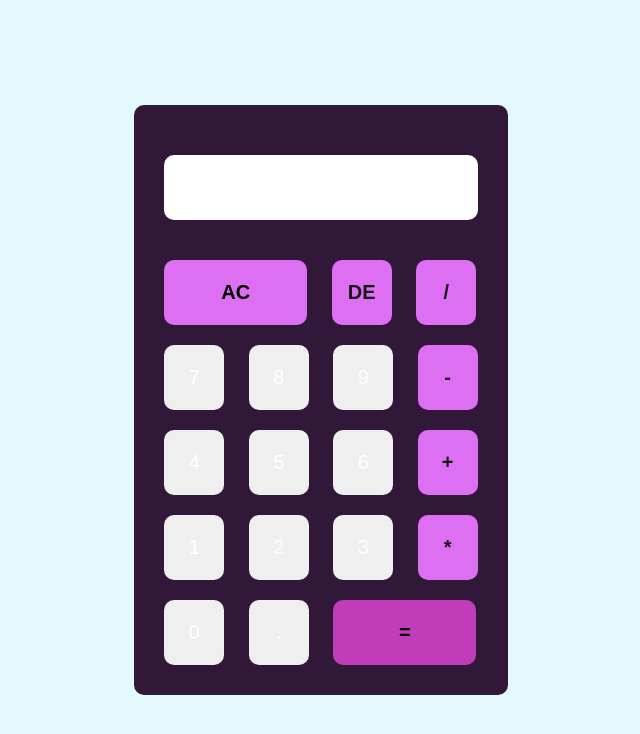
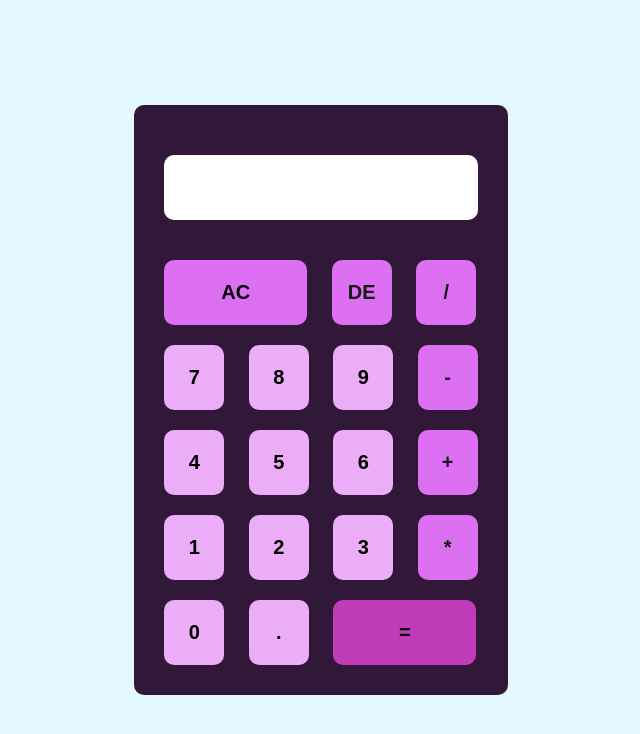
Before and after one commit to maroua18-dhr/calculator, a plain HTML site: page index.html in a window 1280 px wide. Shown: the whole page, without its empty margins (319-959 px from the left). Drawn offline with Linux system fonts and the light colour scheme.

Commit message:
index.html

```diff
--- a/index.html
+++ b/index.html
@@ -21,29 +21,29 @@
 
                 </div>
                 <div>
-                    <input type="button" value="7" onclick="display.value += '7'">
-                    <input type="button" value="8" onclick="display.value += '8'">
-                    <input type="button" value="9"onclick="display.value += '9'">
+                    <input type="button" value="7" onclick="display.value += '7'" class="num">
+                    <input type="button" value="8" onclick="display.value += '8'" class="num">
+                    <input type="button" value="9"onclick="display.value += '9'" class="num">
                     <input type="button" value="-"onclick="display.value += '-'"class="operator">
 
                 </div>
                 <div>
-                    <input type="button" value="4" onclick="display.value += '4'">
-                    <input type="button" value="5" onclick="display.value += '5'">
-                    <input type="button" value="6" onclick="display.value += '6'">
+                    <input type="button" value="4" onclick="display.value += '4'" class="num">
+                    <input type="button" value="5" onclick="display.value += '5'" class="num">
+                    <input type="button" value="6" onclick="display.value += '6'" class="num">
                     <input type="button" value="+" onclick="display.value += '+'" class="operator">
 
                 </div>
                 <div>
-                    <input type="button" value="1" onclick="display.value += '1'">
-                    <input type="button" value="2" onclick="display.value += '2'">
-                    <input type="button" value="3" onclick="display.value += '3'">
+                    <input type="button" value="1" onclick="display.value += '1'" class="num">
+                    <input type="button" value="2" onclick="display.value += '2'" class="num">
+                    <input type="button" value="3" onclick="display.value += '3'" class="num">
                     <input type="button" value="*" onclick="display.value += '*'" class="operator">
 
                 </div>
                 <div>
-                    <input type="button" value="0" onclick="display.value +='0'">
-                    <input type="button" value="." onclick="display.value +='.'">
+                    <input type="button" value="0" onclick="display.value +='0'" class="num">
+                    <input type="button" value="." onclick="display.value +='.'" class="num">
                     <input type="button" value="=" class="equal" onclick="display.value= eval(display.value)" class="operator">
                 </div>
             </form>
```
